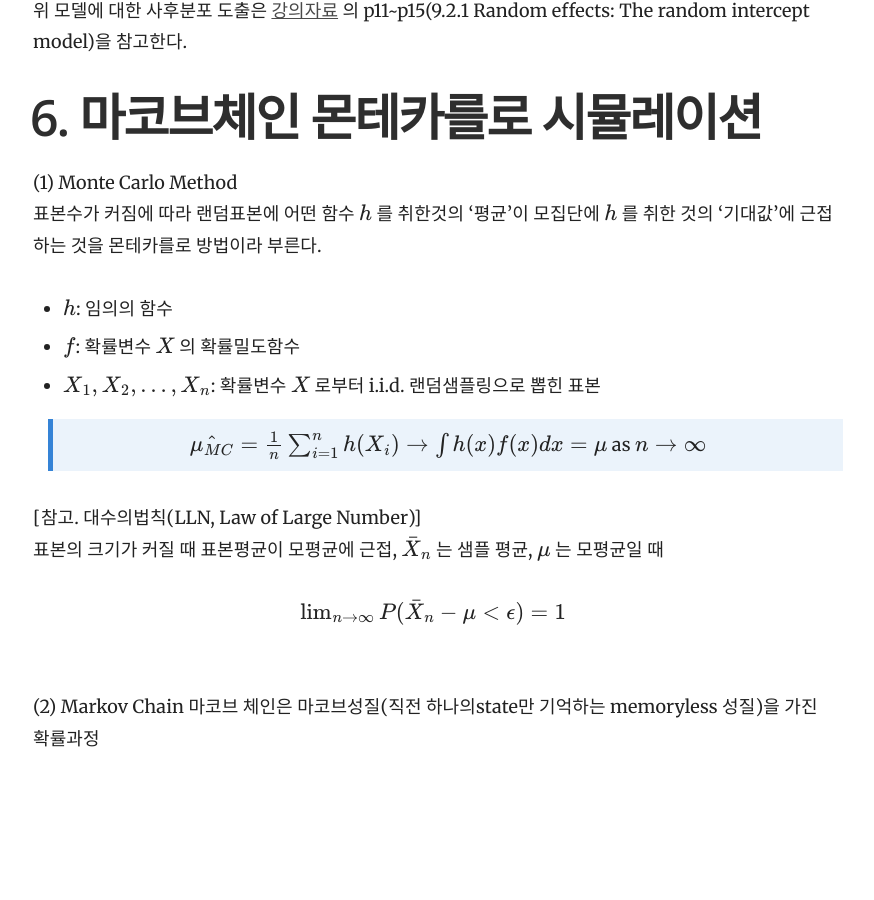
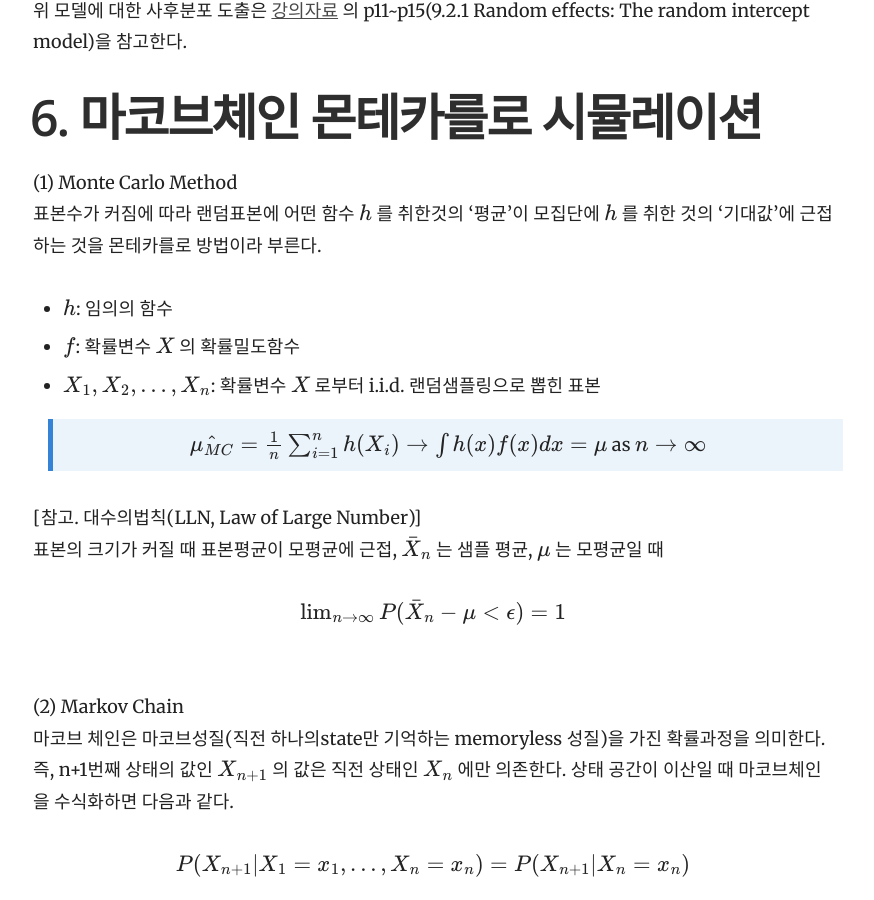
Before and after one commit to yrk3434/yrk3434.github.io, a Jekyll site: the page built from _docs/Theory/Bayesian Inference.md, in a window 1280 px wide and 900 px high, scrolled down 6475 px. Shown: the whole window, without its empty margins (357-1231 px from the left). Built offline with Jekyll 4.4.1, drawn with Linux system fonts in a browser that asks for light colours; formulas are drawn with MathJax 3; before the commit the page ends 7281 px from its top, so only the background shows below that.

Commit message:
Update Bayesian Inference.md

```diff
--- a/_docs/Theory/Bayesian Inference.md
+++ b/_docs/Theory/Bayesian Inference.md
@@ -201,5 +201,7 @@ iid 관측치의 경우 $ X1,...,Xn $ 의 정보상수는 $ nI_1(\theta) $
 표본의 크기가 커질 때 표본평균이 모평균에 근접, $ \bar{X}_n $ 는 샘플 평균, $ \mu $ 는 모평균일 때<br/>
 <center> $ \lim_{n \to \infty} P(\bar{X}_n -\mu < \epsilon) =1 $ </center> <br/>
 
-(2) Markov Chain
-마코브 체인은 마코브성질(직전 하나의state만 기억하는 memoryless 성질)을 가진 확률과정
+(2) Markov Chain <br/>
+마코브 체인은 마코브성질(직전 하나의state만 기억하는 memoryless 성질)을 가진 확률과정을 의미한다. 즉, n+1번째 상태의 값인 $ X_{n+1} $ 의 값은 직전 상태인 $ X_n $ 에만 의존한다.
+상태 공간이 이산일 때 마코브체인을 수식화하면 다음과 같다. <br/>
+<center> $ P(X_{n+1}|X_1=x_1, ..., X_n=x_n ) = P(X_{n+1}|X_n=x_n) $ </center>
```
